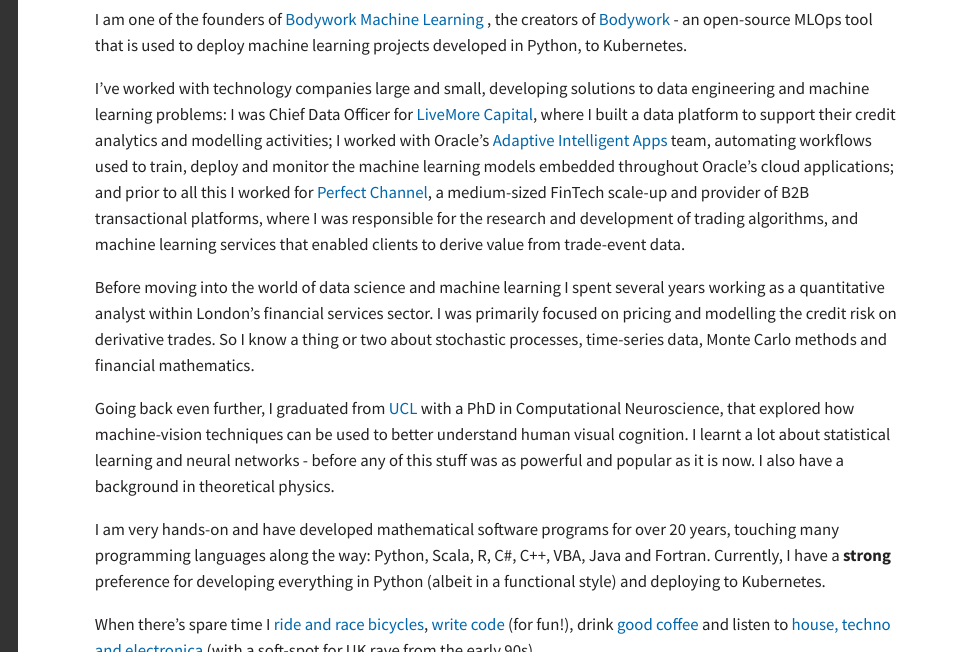
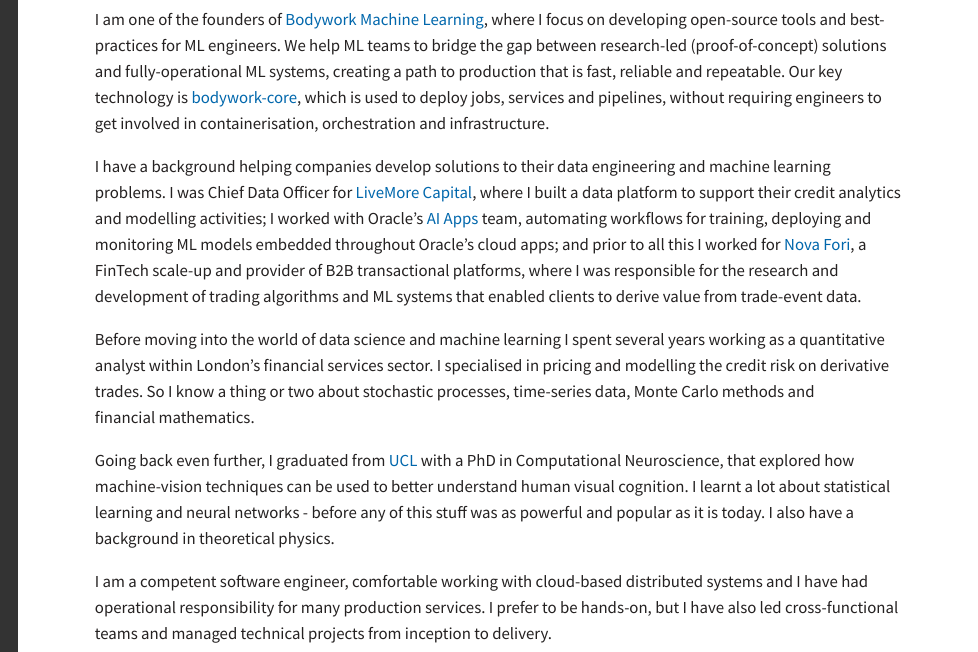
Before and after one commit to AlexIoannides/alexioannides.github.io, a plain HTML site: page about-me/index.html in a window 1280 px wide. Shown: the part 148-800 px from the top of the page, 302-1280 px from the left. Drawn offline with Linux system fonts and the light colour scheme.

Commit message:
update about me

```diff
--- a/about-me/index.html
+++ b/about-me/index.html
@@ -133,11 +133,11 @@
     <h1 id="about-me">About&nbsp;Me</h1>
   </header>
   <div>
-<p>I am one of the founders of <a href="https://www.bodyworkml.com">Bodywork Machine Learning</a> , the creators of <a href="https://bodywork.readthedocs.io/en/latest/">Bodywork</a> - an open-source MLOps tool that is used to deploy machine learning projects developed in Python, to&nbsp;Kubernetes.</p>
-<p>I’ve worked with technology companies large and small, developing solutions to data engineering and machine learning problems: I was Chief Data Officer for <a href="https://livemorecapital.com">LiveMore Capital</a>, where I built a data platform to support their credit analytics and modelling activities; I worked with Oracle’s <a href="https://www.oracle.com/applications/ai-apps/">Adaptive Intelligent Apps</a> team, automating workflows used to train, deploy and monitor the machine learning models embedded throughout Oracle’s cloud applications; and prior to all this I worked for <a href="https://www.perfectchannel.com">Perfect Channel</a>, a medium-sized FinTech scale-up and provider of <span class="caps">B2B</span> transactional platforms, where I was responsible for the research and development of trading algorithms, and machine learning services that enabled clients to derive value from trade-event&nbsp;data.</p>
-<p>Before moving into the world of data science and machine learning I spent several years working as a quantitative analyst within London’s financial services sector. I was primarily focused on pricing and modelling the credit risk on derivative trades. So I know a thing or two about stochastic processes, time-series data, Monte Carlo methods and financial&nbsp;mathematics.</p>
-<p>Going back even further, I graduated from <a href="https://www.ucl.ac.uk/"><span class="caps">UCL</span></a> with a PhD in Computational Neuroscience, that explored how machine-vision techniques can be used to better understand human visual cognition. I learnt a lot about statistical learning and neural networks - before any of this stuff was as powerful and popular as it is now. I also have a background in theoretical&nbsp;physics.</p>
-<p>I am very hands-on and have developed mathematical software programs for over 20 years, touching many programming languages along the way: Python, Scala, R, C#, C++, <span class="caps">VBA</span>, Java and Fortran. Currently, I have a <strong>strong</strong> preference for developing everything in Python (albeit in a functional style) and deploying to&nbsp;Kubernetes.</p>
+<p>I am one of the founders of <a href="https://www.bodyworkml.com">Bodywork Machine Learning</a>, where I focus on developing open-source tools and best-practices for <span class="caps">ML</span> engineers. We help <span class="caps">ML</span> teams to bridge the gap between research-led (proof-of-concept) solutions and fully-operational <span class="caps">ML</span> systems, creating a path to production that is fast, reliable and repeatable. Our key technology is <a href="https://bodywork.readthedocs.io/en/latest/">bodywork-core</a>, which is used to deploy jobs, services and pipelines, without requiring engineers to get involved in containerisation, orchestration and&nbsp;infrastructure.</p>
+<p>I have a background helping companies develop solutions to their data engineering and machine learning problems. I was Chief Data Officer for <a href="https://livemorecapital.com">LiveMore Capital</a>, where I built a data platform to support their credit analytics and modelling activities; I worked with Oracle’s <a href="https://www.oracle.com/applications/ai-apps/"><span class="caps">AI</span> Apps</a> team, automating workflows for training, deploying and monitoring <span class="caps">ML</span> models embedded throughout Oracle’s cloud apps; and prior to all this I worked for <a href="https://www.novafori.com">Nova Fori</a>, a FinTech scale-up and provider of <span class="caps">B2B</span> transactional platforms, where I was responsible for the research and development of trading algorithms and <span class="caps">ML</span> systems that enabled clients to derive value from trade-event&nbsp;data.</p>
+<p>Before moving into the world of data science and machine learning I spent several years working as a quantitative analyst within London’s financial services sector. I specialised in pricing and modelling the credit risk on derivative trades. So I know a thing or two about stochastic processes, time-series data, Monte Carlo methods and financial&nbsp;mathematics.</p>
+<p>Going back even further, I graduated from <a href="https://www.ucl.ac.uk/"><span class="caps">UCL</span></a> with a PhD in Computational Neuroscience, that explored how machine-vision techniques can be used to better understand human visual cognition. I learnt a lot about statistical learning and neural networks - before any of this stuff was as powerful and popular as it is today. I also have a background in theoretical&nbsp;physics.</p>
+<p>I am a competent software engineer, comfortable working with cloud-based distributed systems and I have had operational responsibility for many production services. I prefer to be hands-on, but I have also led cross-functional teams and managed technical projects from inception to&nbsp;delivery.</p>
 <p>When there’s spare time I <a href="https://www.strava.com/athletes/2026116">ride and race bicycles</a>, <a href="https://github.com/AlexIoannides">write code</a> (for fun!), drink <a href="https://www.hasbean.co.uk">good coffee</a> and listen to <a href="https://soundcloud.com/user-616657739/sets">house, techno and electronica</a> (with a soft-spot for <span class="caps">UK</span> rave from the early&nbsp;90s).</p>  </div>
 </article>
 
```
